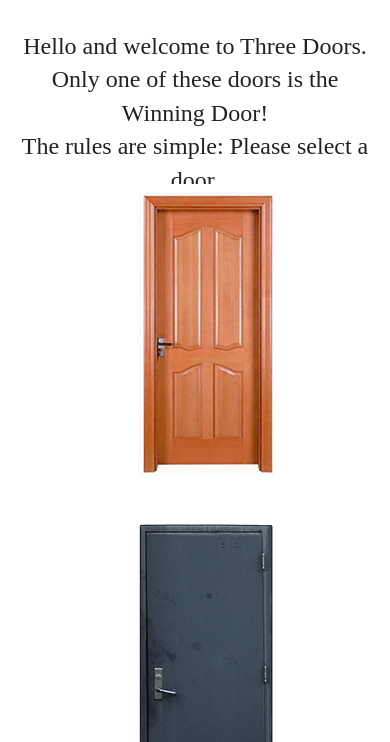
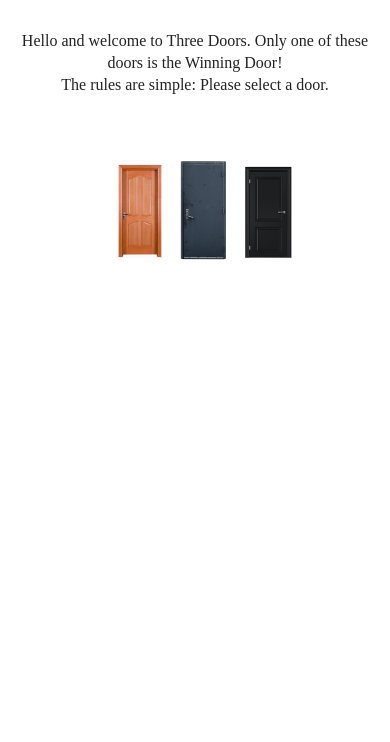
Before and after one commit to lobsterhands/webProject_day001, a plain HTML site: page src/index.html in a window 390 px wide. Shown: the part 102-844 px from the top of the page. Drawn offline with Linux system fonts and the light colour scheme.

Commit message:
media query for mobile

```diff
--- a/src/css/main.css
+++ b/src/css/main.css
@@ -89,8 +89,6 @@ textarea {
    ========================================================================== */
 
 .door {
-    max-height: 300px;
-    max-width: 400px;
     margin: 20px;
 }
 
@@ -114,7 +112,11 @@ h1 {
 #gameText {
     height: 100px;
     text-align: center;
-    font-size: 1.5em;
+    font-size: 24px;
+}
+
+#gameText img {
+    max-height: 300px;
 }
 
 #resetBtn {
@@ -218,8 +220,21 @@ h1 {
    Modify as content requires.
    ========================================================================== */
 
-@media only screen and (min-width: 35em) {
+@media only screen and (max-width: 700px) {
     /* Style adjustments for viewports that meet the condition */
+    #gameText {
+        font-size: 1em;
+    }
+
+    .door {
+        margin: 5px;
+    }
+
+    #threeDoors img {
+        max-height: 100px;
+        max-width: 100px;
+    }
+
 }
 
 @media print,
```
